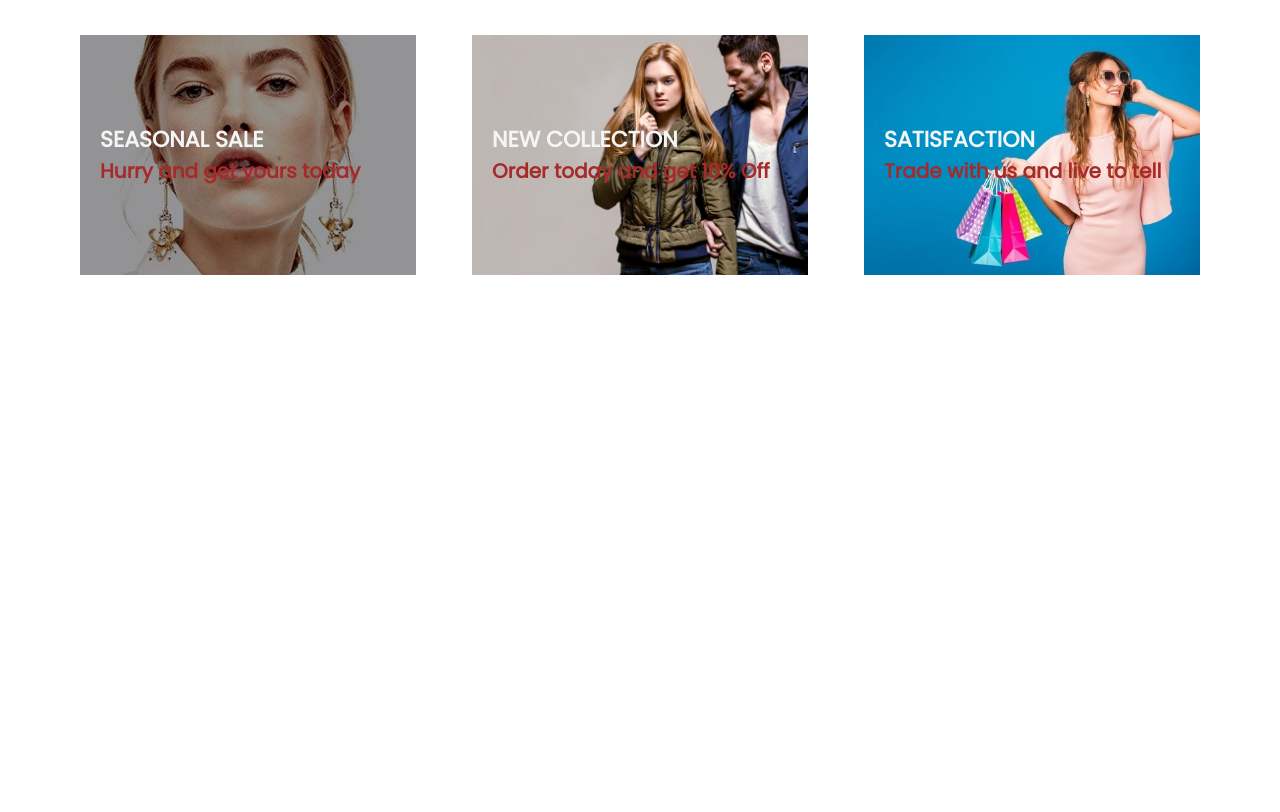
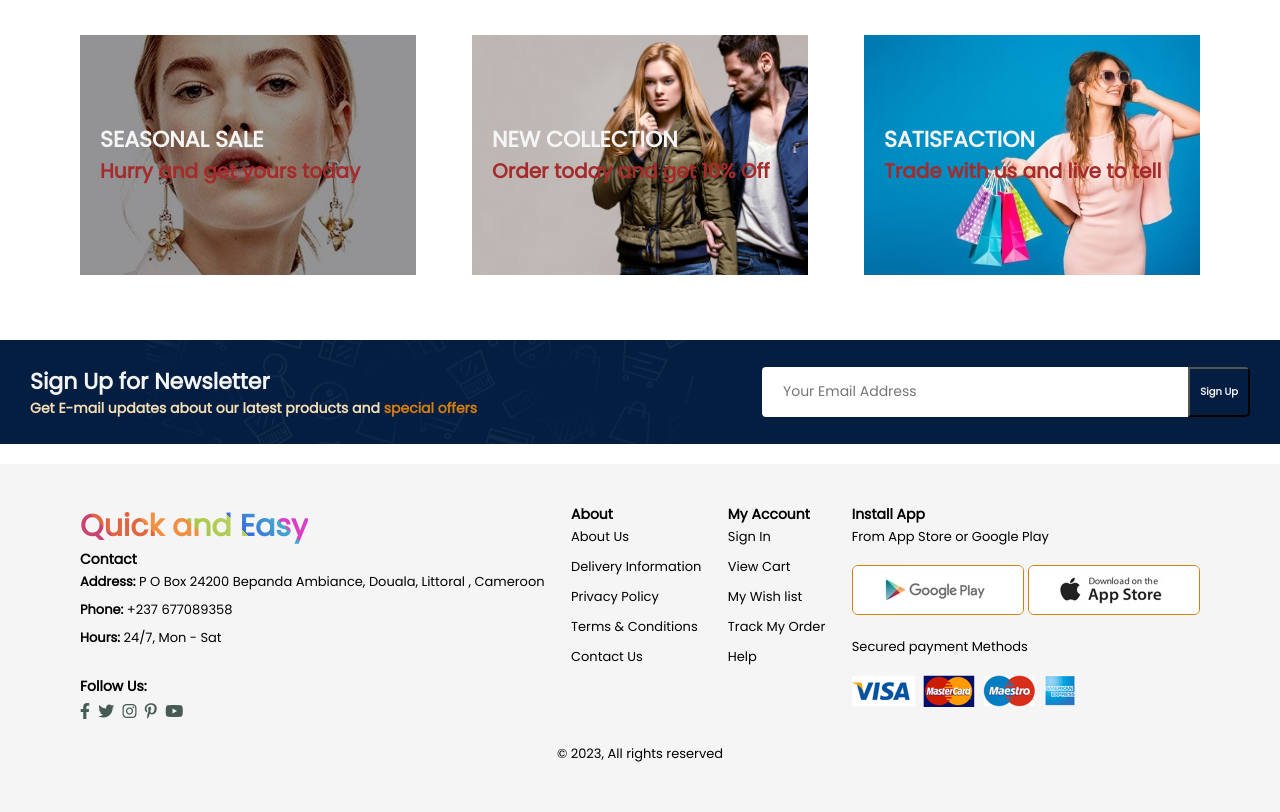
Before and after one commit to LebgaLesly/E-commerce-Quick-and-Easy-, a plain HTML site: page index.html in a window 1280 px wide. Shown: the part 5633-6445 px from the top of the page. Before the commit the page ends 5953 px from the top, so only its background shows below. Drawn offline with Linux system fonts and the light colour scheme.

Commit message:
Home Page completed

```diff
--- a/index.html
+++ b/index.html
@@ -631,7 +631,7 @@
              <h4> Give Away</h4>
              <h2 class="h2b">Giving Back to our Customers</h2>
              <span>Best offers only on Quick and Easy</span>
-             <button class="button2" bu>Learn More</button>
+             <button class="button2">Learn More</button>
           </div>
        </section>
 
@@ -651,5 +651,72 @@
          </div>
        </section>
 
+      <!------------------Newsletter----------->
+
+      <section id="newsletter">
+         <div class="newstext">
+            <h4>Sign Up for Newsletter</h4>
+            <p>Get E-mail updates about our latest products and <span>special offers</span></p>
+         </div>
+         <div class="form">
+            <input type="text"   placeholder="Your Email Address">
+            <button >Sign Up</button>
+         </div>
+      </section>
+   </main>
+
+      <!--------------Footer------------->
+
+   <footer class="section-footer">
+      <div class="col-foot">
+         <h2><a href="" class="logo">Quick and Easy</a></h2>
+         <h4>Contact</h4>
+         <p><strong>Address:</strong> P O Box 24200 Bepanda Ambiance, Douala, Littoral , Cameroon </p>
+         <p><strong>Phone:</strong> +237 677089358</p>
+         <p><strong>Hours:</strong> 24/7, Mon - Sat</p>
+         <div class="follow">
+            <h4> Follow Us: </h4>
+            <div class="icon">
+               <i class="fab fa-facebook-f"></i>
+               <i class="fab fa-twitter"></i>
+               <i class="fab fa-instagram"></i>
+               <i class="fab fa-pinterest-p"></i>
+               <i class="fab fa-youtube"></i>
+            </div>
+
+         </div>
+      </div>
+      <div class="col-foot">
+         <h4>About</h4>
+         <a href="#">About Us</a>
+         <a href="#">Delivery Information</a>
+         <a href="#">Privacy Policy</a>
+         <a href="#">Terms & Conditions</a>
+         <a href="#">Contact Us</a>
+      </div>
+      <div class="col-foot">
+         <h4>My Account</h4>
+         <a href="#">Sign In</a>
+         <a href="#">View Cart</a>
+         <a href="#">My Wish list</a>
+         <a href="#">Track My Order</a>
+         <a href="#">Help</a>
+      </div>
+      <div class="col-foot install">
+         <h4>Install App</h4>
+         <p>From App Store or Google Play</p>
+         <div class="row">
+            <img src="Images/App/play.jpg" alt="">
+            <img src="Images/App/app.jpg" alt="">
+         </div>
+         <p>Secured payment Methods</p>
+         <img src="Images/App/pay.png" alt="">
+      </div>
+
+      <div class="copyright">
+         <p>© 2023, All rights reserved</p>
+      </div>
+   </footer>
+
 </body>
 </html>
--- a/style.css
+++ b/style.css
@@ -22,10 +22,13 @@ header{
 }
 
 .container_1 h2{
+    font-size: 1.5em;
     position: relative;
-    font-size: 1.5em;
     left: 20px;
     background-color: #4296ca;
+}
+
+.container_1 h2, footer h2{
     background-image: linear-gradient(
         45deg,
         #ca4272 16.666%,
@@ -45,7 +48,7 @@ header{
     animation: rainbow-text-simple-animation-rev 0.75s ease forwards;
 }
 
-.container_1 h2:hover{
+.container_1 h2:hover, footer h2:hover{
     animation: rainbow-text-simple-animation 0.5s ease-in forwards;
 }
 
@@ -895,3 +898,150 @@ header a {
     font-weight: 900;
     font-size: 20px;
 }
+
+
+/*    Newsletter       */
+
+#newsletter{
+    display: flex;
+    justify-content: space-between;
+    align-items: center;
+    flex-wrap: wrap;
+    background-image: url("Images/Banner/14.png");
+    background-repeat: no-repeat;
+    background-position: 20% 30% ;
+    background-color: #041e42;
+    padding: 25px 30px 25px 30px;
+    margin-top: 20px;
+    margin-bottom: 20px;
+}
+
+#newsletter h4{
+    font-size: 22px;
+    font-weight: 800;
+    color: whitesmoke;
+}
+
+#newsletter p{
+    font-size: 14px;
+    font-weight: 700;
+    color:  wheat;
+}
+
+#newsletter p span{
+    color: rgb(215, 127, 11);
+}
+
+#newsletter .form{
+    display: flex;
+    width: 40%;
+}
+
+#newsletter input{
+    height: 3.125rem;
+    padding: 0 1.25rem;
+    font-size: 14px;
+    width: 100%;
+    border: 1px solid transparent;
+    border-radius: 4px;
+    outline: none;
+    border-top-right-radius: 0px;
+    border-bottom-right-radius: 0px;
+}
+
+#newsletter button{
+    background-color: transparent;
+    color: whitesmoke;
+    font-size: 10px;
+    padding: 5px 10px;
+    cursor: pointer;
+    border-radius: 5px;
+    position: relative;
+    font-weight: 900;
+    outline: none;
+    white-space: nowrap;
+    border-top-left-radius: 0px;
+    border-bottom-left-radius: 0px;
+}
+
+#newsletter button:hover{
+    background: rgb(215, 127, 11);
+    border: 1px solid wheat;
+    color: black;
+}
+
+
+/*      Footer      */
+.section-footer{
+    padding: 40px 80px;
+}
+
+footer{
+    display: flex;
+    flex-wrap: wrap;
+    justify-content: space-between;
+    background-color: whitesmoke;
+}
+
+
+footer .col-foot{
+    display: flex;
+    flex-direction: column;
+    align-items: flex-start;
+    margin-bottom: 20px;
+}
+
+footer .logo{
+    margin-bottom: 30px;
+    font-size: 30px;
+}
+
+footer h4{
+    font-size: 14px;
+    padding-bottom: 2px;
+}
+
+footer p{
+    font-size: 13px;
+    margin: 0 0 8px 0;
+}
+
+footer a{
+    font-size: 13px;
+    text-decoration: none;
+    color: black;
+    margin-bottom: 10px;
+}
+
+footer  .follow{
+    margin-top: 20px;
+}
+
+footer .follow i{
+    color: #465b52;
+    padding-right: 4px;
+    cursor: pointer;
+}
+
+
+footer .install .row img{
+    border: 1px solid  rgb(215, 127, 11);
+    border-radius: 6px;
+    cursor: pointer;
+}
+
+footer .install img{
+    margin: 10px 0 15px 0;
+    cursor: pointer;
+}
+
+
+footer .follow i:hover,
+footer a:hover{
+    color: rgb(215, 127, 11);
+}
+
+footer .copyright{
+    width: 100%;
+    text-align: center;
+}
```
Also changed, not shown: Images/App/app.jpg (added), Images/App/pay.png (added), Images/App/play.jpg (added), Images/Banner/14.png (added), Images/Banner/15.jpeg (added).
